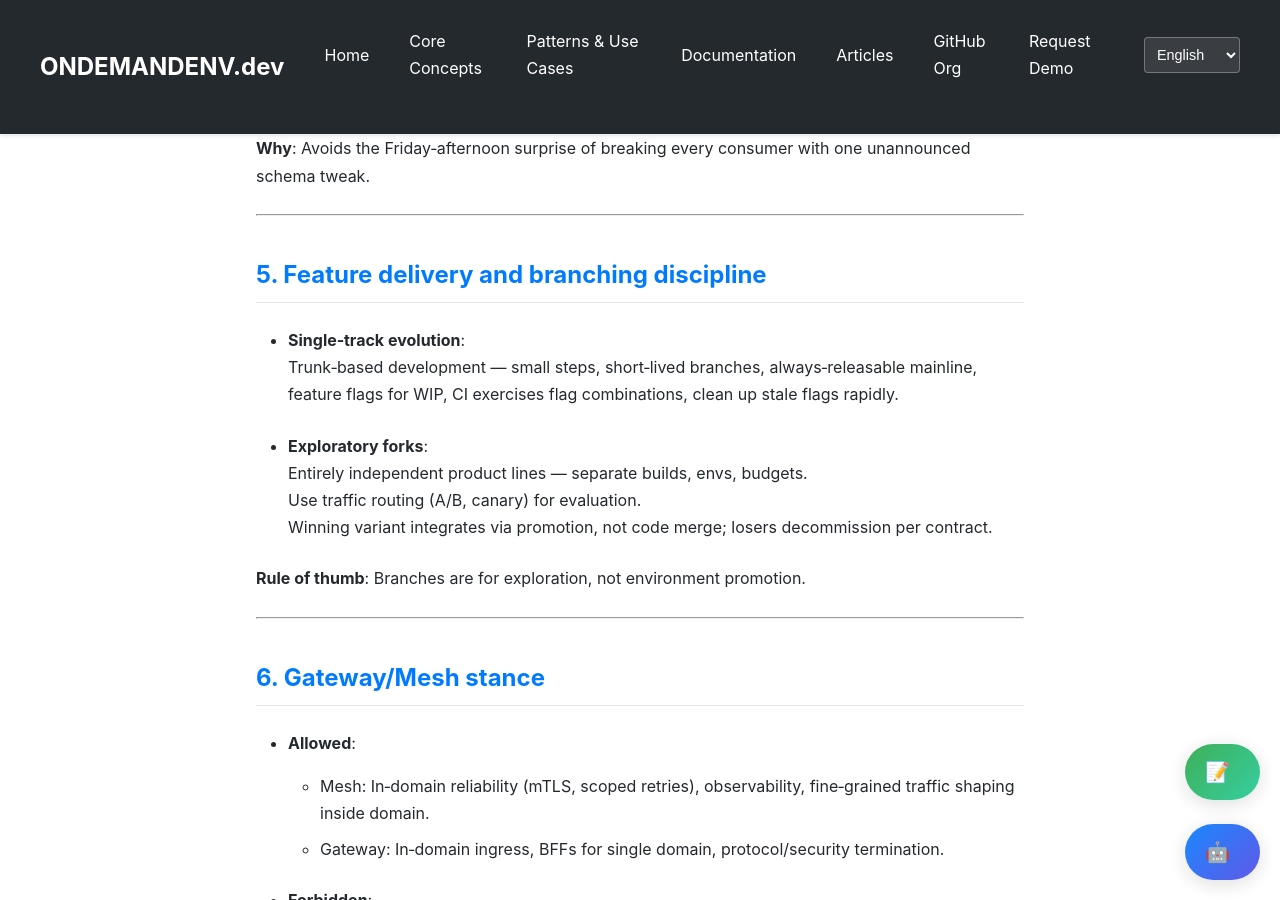
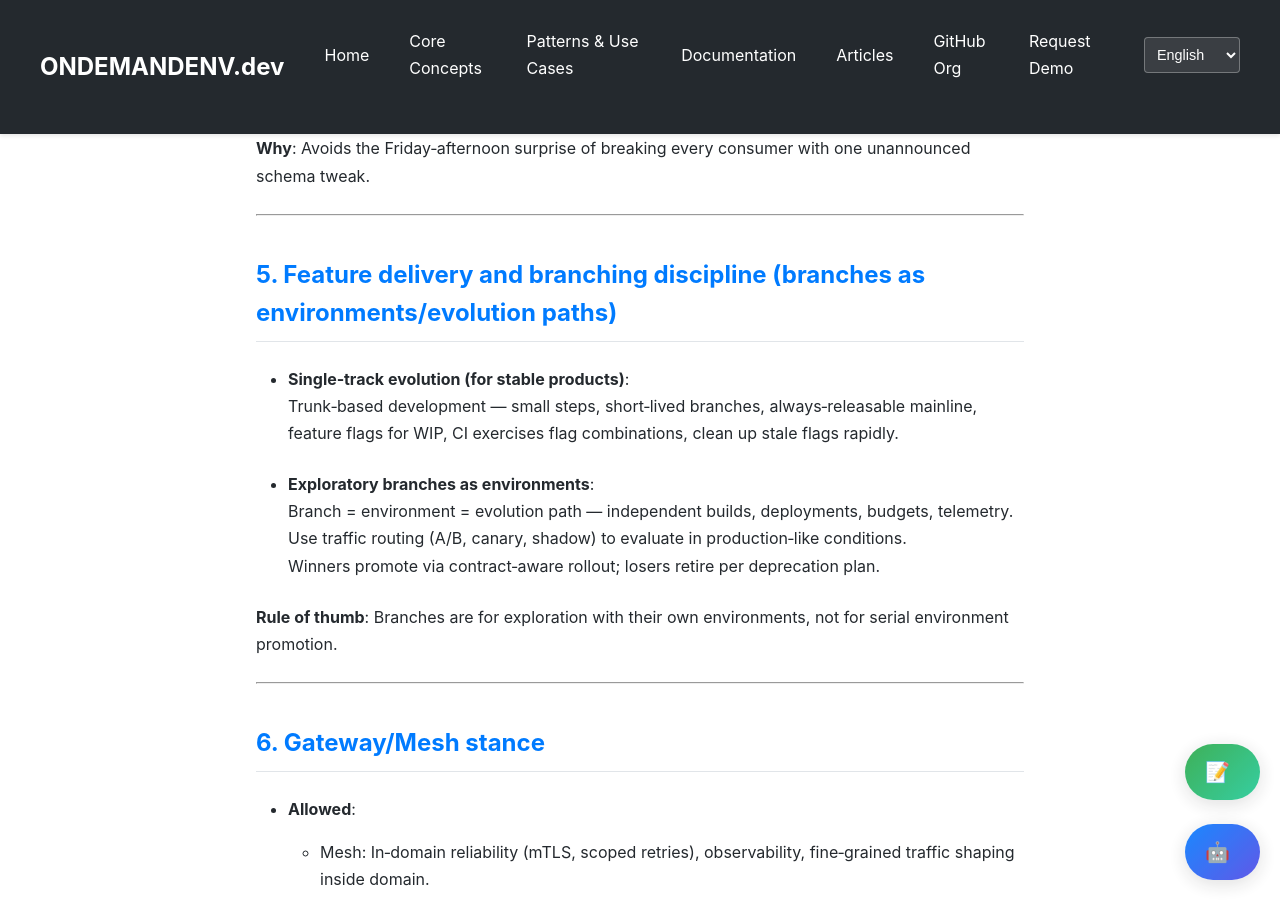
Before and after one commit to ondemandenv/ondemandenv.github.io, a Jekyll site: the page built from articles/root-cause-x-ops-flat-worldview-5.md, in a window 1280 px wide and 900 px high, scrolled down 2580 px. Built offline with Jekyll 4.4.1, drawn with Linux system fonts in a browser that asks for light colours; a script that is not in the unit is left out.

Commit message:
x-ops-flat-wv++

```diff
--- a/articles/root-cause-x-ops-flat-worldview-5.md
+++ b/articles/root-cause-x-ops-flat-worldview-5.md
@@ -87,17 +87,17 @@ Decision fork:
 
 ***
 
-## 5. Feature delivery and branching discipline
+## 5. Feature delivery and branching discipline (branches as environments/evolution paths)
 
-- **Single‑track evolution**:
+- **Single‑track evolution (for stable products)**:
   Trunk‑based development — small steps, short‑lived branches, always‑releasable mainline, feature flags for WIP, CI exercises flag combinations, clean up stale flags rapidly.
 
-- **Exploratory forks**:
-  Entirely independent product lines — separate builds, envs, budgets.
-  Use traffic routing (A/B, canary) for evaluation.
-  Winning variant integrates via promotion, not code merge; losers decommission per contract.
+- **Exploratory branches as environments**:
+  Branch = environment = evolution path — independent builds, deployments, budgets, telemetry.
+  Use traffic routing (A/B, canary, shadow) to evaluate in production‑like conditions.
+  Winners promote via contract‑aware rollout; losers retire per deprecation plan.
 
-**Rule of thumb**: Branches are for exploration, not environment promotion.
+**Rule of thumb**: Branches are for exploration with their own environments, not for serial environment promotion.
 
 ***
 
```
Also changed, not shown: articles/root-cause-x-ops-flat-worldview-2.md (+4 -4 lines), 1 other file.
